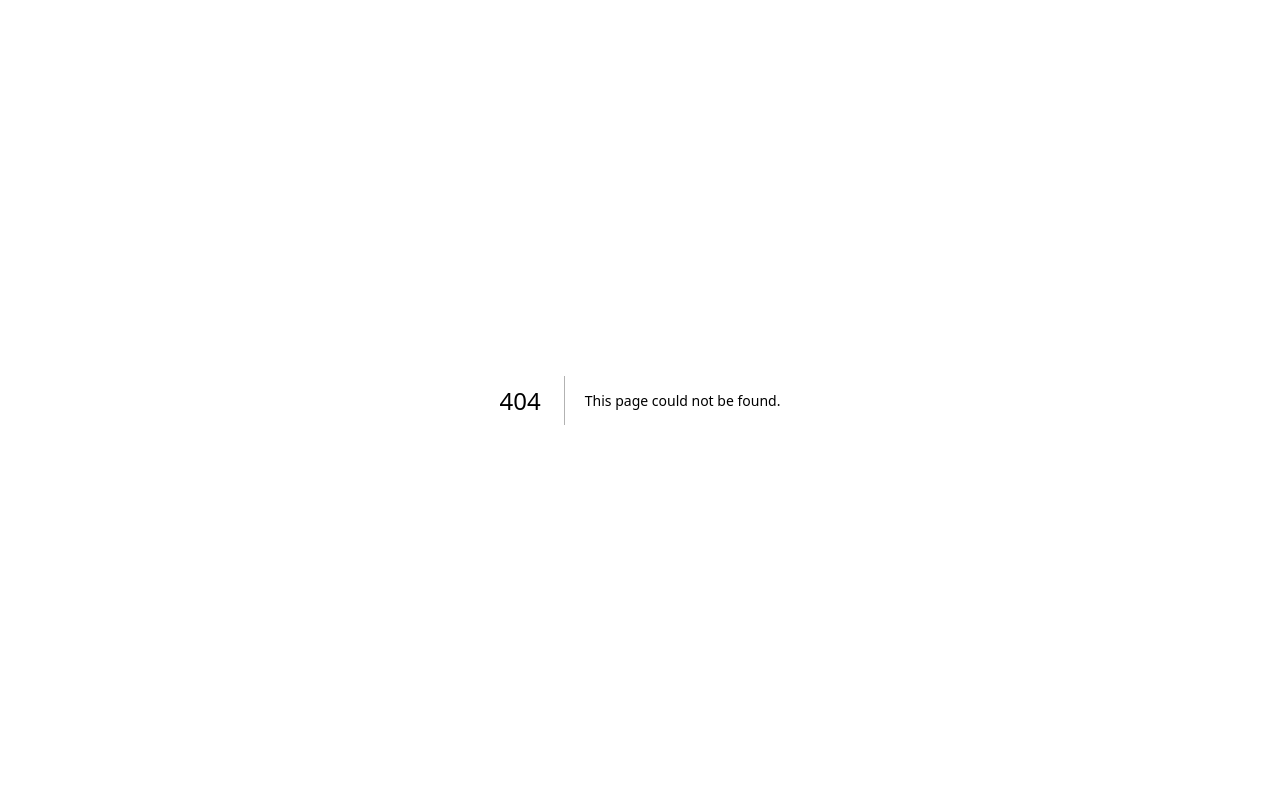
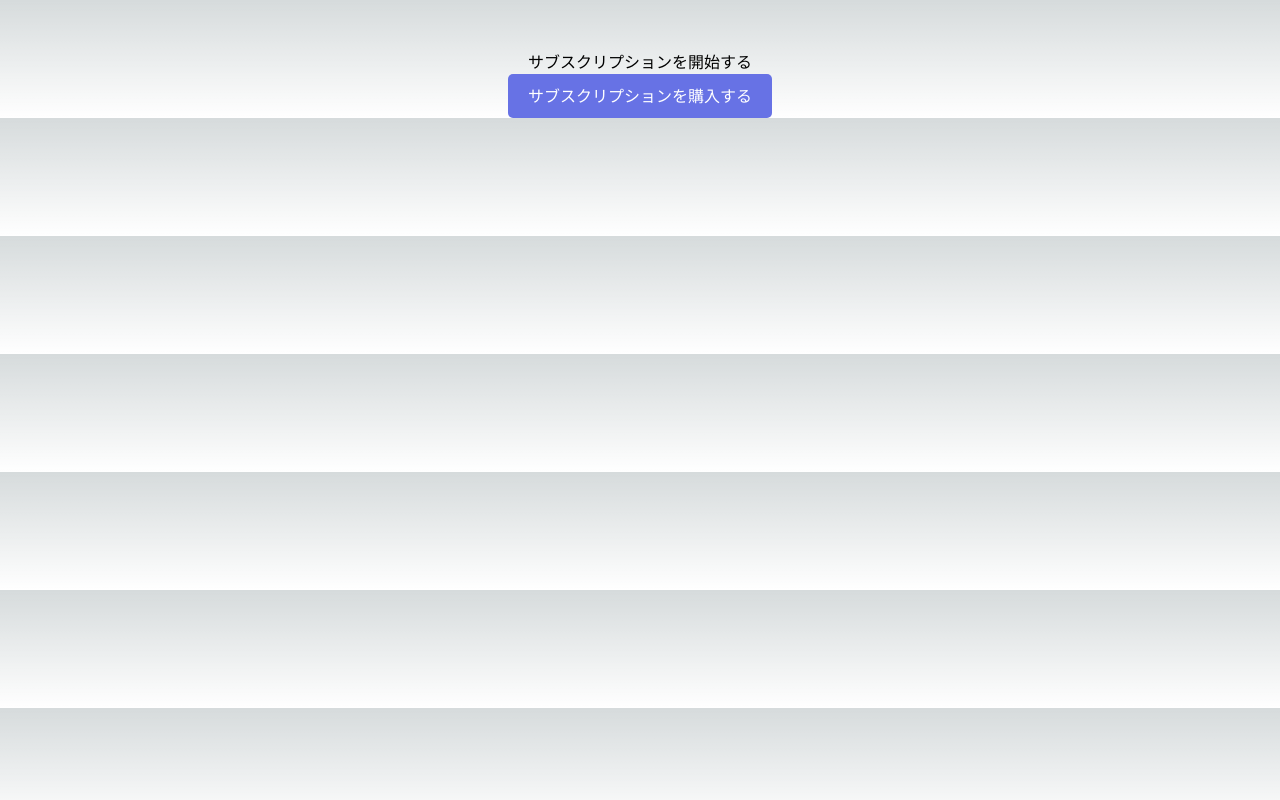
Before and after one commit to ms-engineer-bc24-10/Section_9_team_B, a Next.js app in the folder frontend/: page /payment in a window 1280 px wide. Before the commit this address had no page. Built offline with nearby package versions, Linux system fonts and the light colour scheme.

Commit message:
add: #17 Next.jsでのサブスク（アプリ利用料）決済機能の実装
CORSエラーあり

```diff
--- a/frontend/package.json
+++ b/frontend/package.json
@@ -10,6 +10,7 @@
     "format": "prettier --write ."
   },
   "dependencies": {
+    "@stripe/stripe-js": "^5.2.0",
     "morgan": "^1.10.0",
     "next": "14.1.0",
     "react": "^18",
--- /dev/null
+++ b/frontend/src/app/payment/cancel/page.tsx
@@ -0,0 +1,10 @@
+const CancelPage: React.FC = () => {
+  return (
+    <div style={{ textAlign: 'center', marginTop: '50px' }}>
+      <h1>支払いがキャンセルされました。</h1>
+      <p>もう一度お試しください。</p>
+    </div>
+  );
+};
+
+export default CancelPage;
--- /dev/null
+++ b/frontend/src/app/payment/page.tsx
@@ -0,0 +1,53 @@
+'use client';
+
+import React from 'react';
+import apiClient from '@/utils/apiClient';
+
+const PaymentPage: React.FC = () => {
+  const handleSubscription = async () => {
+    try {
+      const data = await apiClient(
+        'http://127.0.0.1:8000/payments/create-subscription/',
+        {
+          method: 'POST', // POST メソッドを指定
+          headers: {
+            'Content-Type': 'application/json',
+          },
+        },
+      ); // Djangoのエンドポイントを呼び出し
+
+      if (data.url) {
+        // Stripe Checkoutページにリダイレクト
+        console.log('リダイレクト先 URL:', data.url);
+        window.location.href = data.url;
+      } else {
+        alert('URLが取得できませんでした');
+      }
+    } catch (error) {
+      console.error('エラーが発生しました:', error);
+      alert('支払いに失敗しました。');
+    }
+  };
+
+  return (
+    <div style={{ textAlign: 'center', marginTop: '50px' }}>
+      <h1>サブスクリプションを開始する</h1>
+      <button
+        style={{
+          padding: '10px 20px',
+          fontSize: '16px',
+          backgroundColor: '#6772e5',
+          color: 'white',
+          border: 'none',
+          borderRadius: '5px',
+          cursor: 'pointer',
+        }}
+        onClick={handleSubscription}
+      >
+        サブスクリプションを購入する
+      </button>
+    </div>
+  );
+};
+
+export default PaymentPage;
--- /dev/null
+++ b/frontend/src/app/payment/success/page.tsx
@@ -0,0 +1,10 @@
+const SuccessPage: React.FC = () => {
+  return (
+    <div style={{ textAlign: 'center', marginTop: '50px' }}>
+      <h1>支払いに成功しました！</h1>
+      <p>サブスクリプションが有効になりました。</p>
+    </div>
+  );
+};
+
+export default SuccessPage;
--- /dev/null
+++ b/frontend/src/utils/apiClient.ts
@@ -0,0 +1,21 @@
+const apiClient = async (endpoint: string, options: RequestInit = {}) => {
+  const requestOptions = {
+    mode: 'cors' as RequestMode,
+    headers: {
+      'Content-Type': 'application/json',
+    },
+    ...options,
+  };
+
+  console.log('Request Options:', requestOptions);
+
+  const response = await fetch(endpoint, requestOptions);
+
+  if (!response.ok) {
+    throw new Error(`APIリクエストが失敗しました: ${response.statusText}`);
+  }
+
+  return response.json();
+};
+
+export default apiClient;
```
Also changed, not shown: 1 other file (tests, documents, lock files or other folders).
